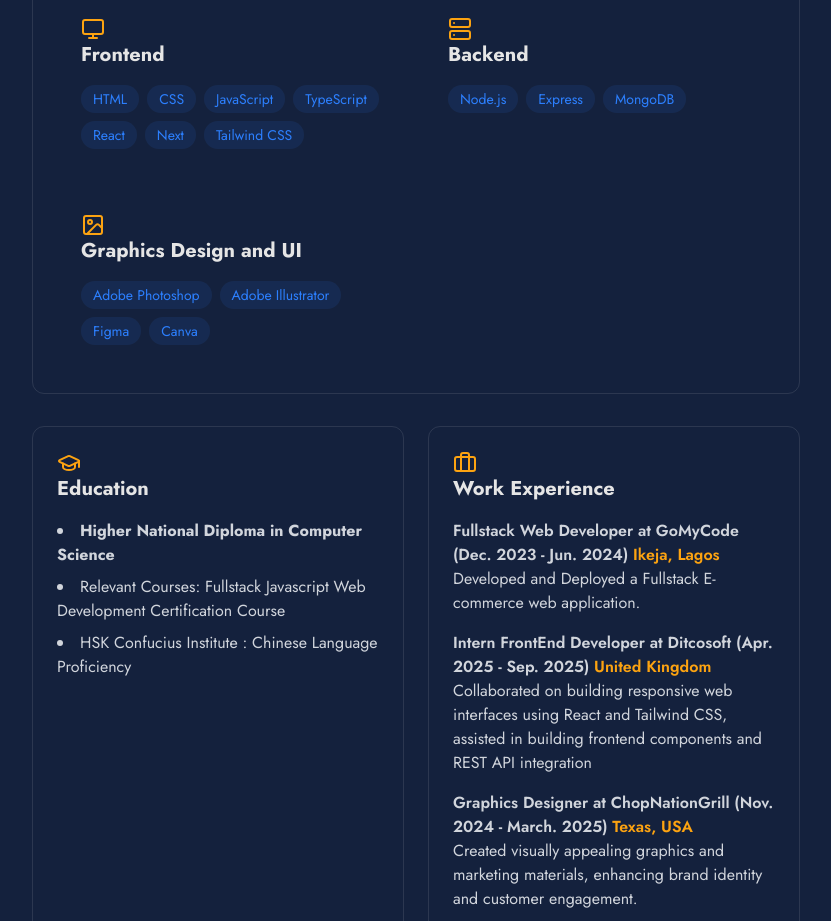
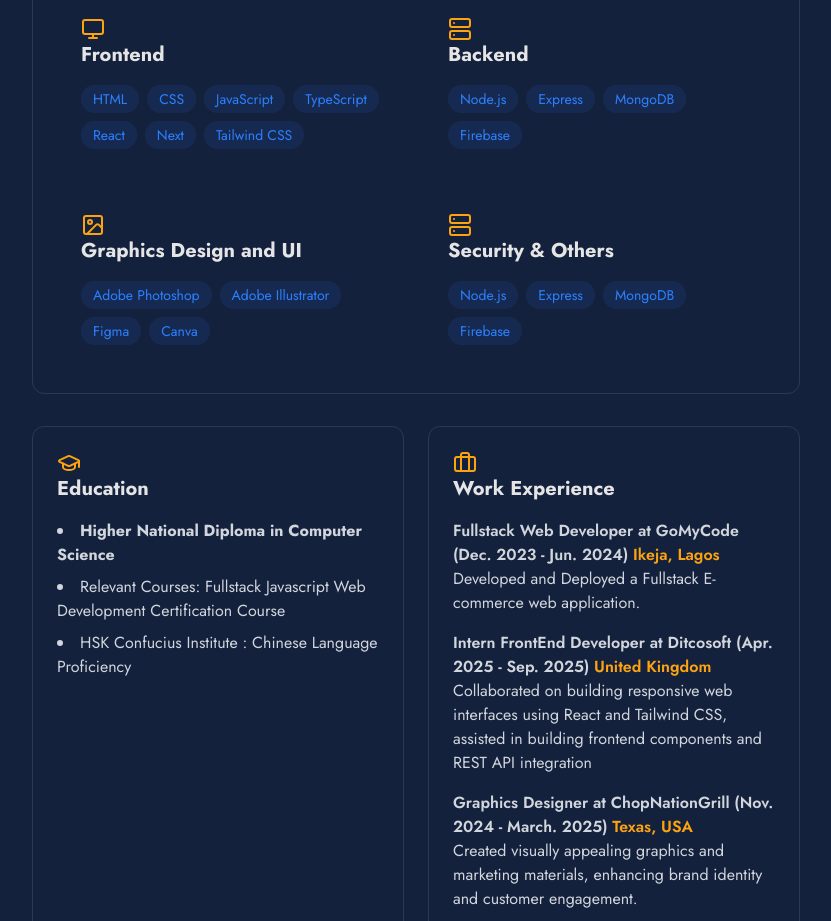
Before and after one commit to OjeeAfolabi/Portfolio, a React (Vite) app in the folder my-portfolio/: page / in a window 1280 px wide. Shown: the part 980-1901 px from the top of the page, without its empty margins (224-1055 px from the left). Built offline with nearby package versions, Linux system fonts and the light colour scheme.

Commit message:
upadteing about

```diff
--- a/my-portfolio/src/components/pages/About.jsx
+++ b/my-portfolio/src/components/pages/About.jsx
@@ -12,13 +12,15 @@
     "Next",
     "Tailwind CSS",
   ];
-  const backendSkills = ["Node.js", "Express", "MongoDB"];
+  const backendSkills = ["Node.js", "Express", "MongoDB", "Firebase"];
   const graphicDesignSkills = [
     "Adobe Photoshop",
     "Adobe Illustrator",
     "Figma",
     "Canva",
   ];
+    const others = ["Git", "GitHub", "REST APIs", "Agile Methodologies", "JWT", "OAuth"];
+
   return (
     <section
       id="about"
@@ -86,6 +88,24 @@
                 ))}
               </div>
             </div>
+
+            <div className="rounded-xl p-6 hover:-translate-y-1 transition-all">
+              <h3 className="text-xl font-bold mb-4">
+                <Server className="text-[#FCA311]" />
+                Security & Others
+              </h3>
+              <div className="flex flex-wrap gap-2">
+                {backendSkills.map((tech, key) => (
+                  <span
+                    className="bg-blue-500/10 text-blue-500 py-1 px-3 rounded-full text-sm hover:bg-blue-500/20 hover:shadow-[0_2px_8px_rgba(59,130,2246,0.2)] transition"
+                    key={key}
+                  >
+                    {tech}
+                  </span>
+                ))}
+              </div>
+            </div>
+
           </div>
         </div>
         <div className="grid grid-cols-1 md:grid-cols-2 gap-6 mt-8 w-full max-w-3xl mx-auto">
```
